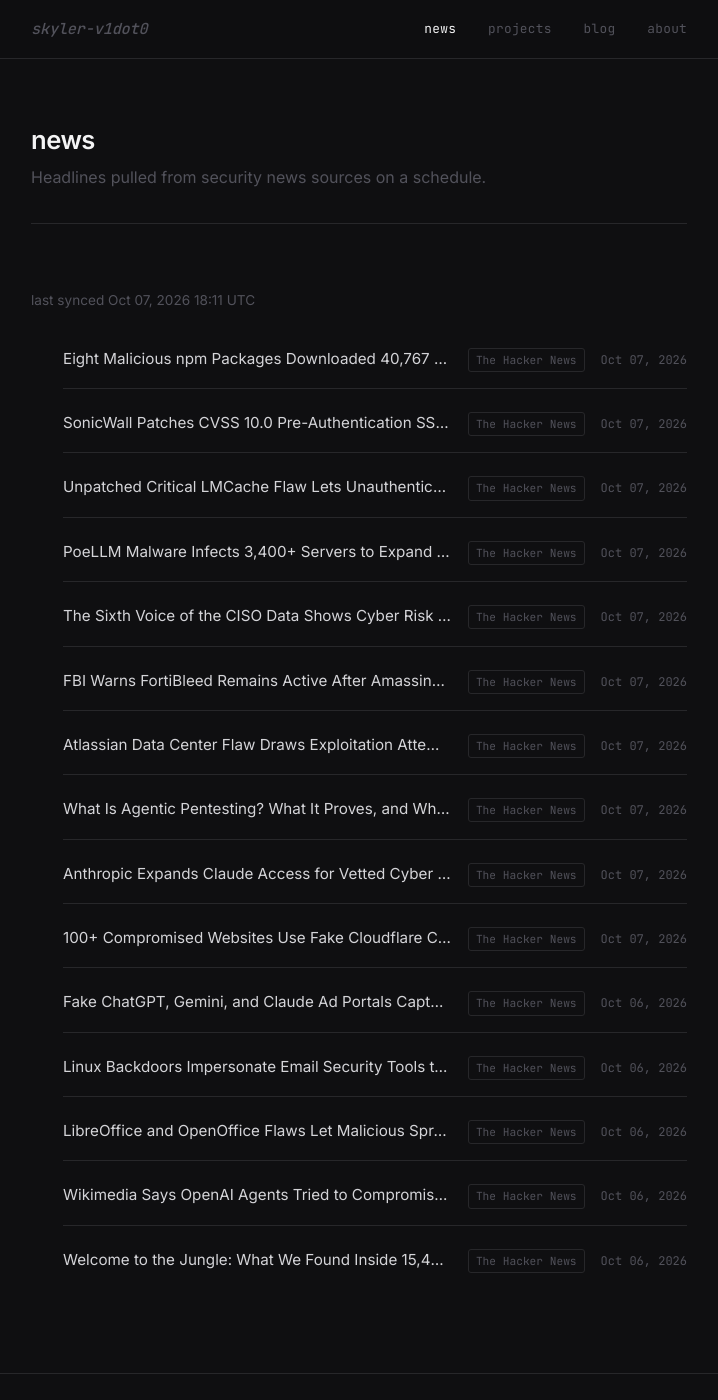
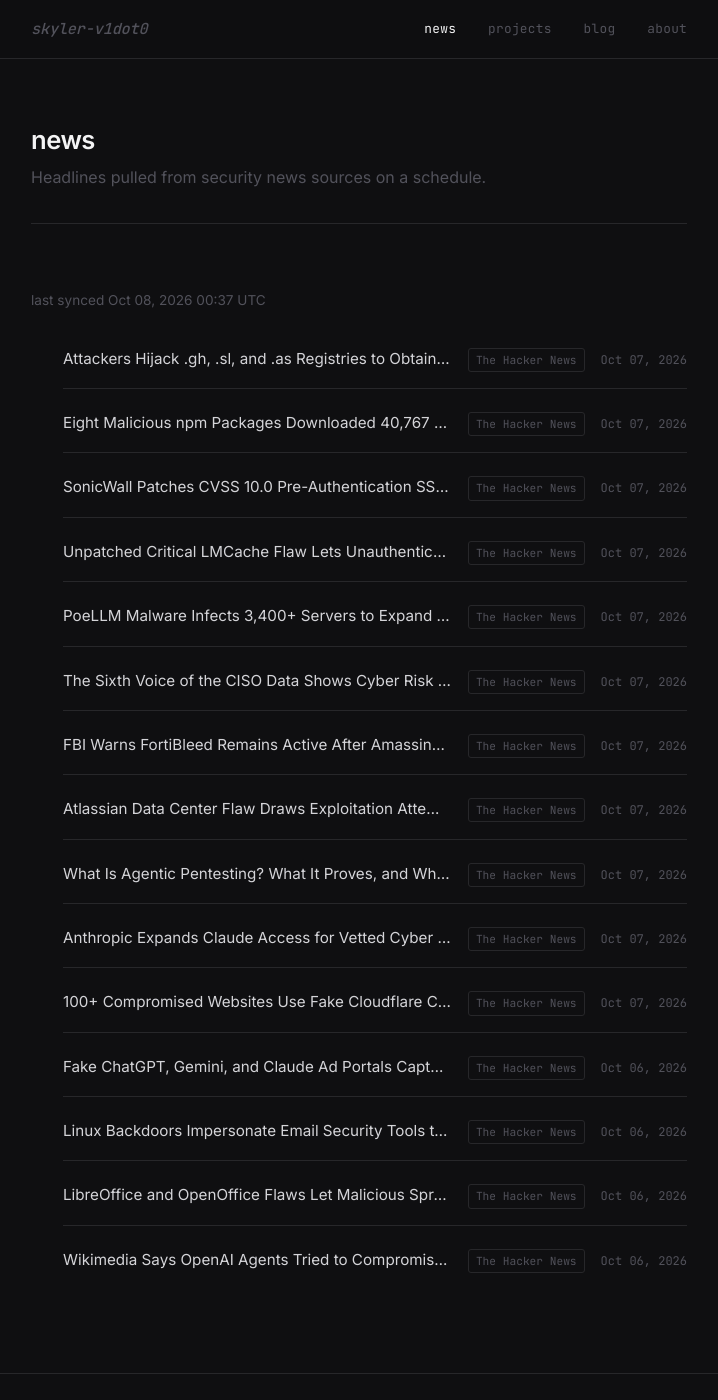
Before and after one commit to skyler-v1dot0/personal-site, a Jekyll site: the page built from news.html, in a window 1280 px wide and 1400 px high. Shown: the whole window, without its empty margins (281-999 px from the left). Built offline with Jekyll 4.4.1, drawn with Linux system fonts in a browser that asks for light colours.

Commit message:
chore: sync news feed [skip ci]

```diff
--- a/_data/news.yml
+++ b/_data/news.yml
@@ -1,6 +1,11 @@
 ---
-updated_at: '2026-10-07T18:11:10Z'
+updated_at: '2026-10-08T00:37:02Z'
 items:
+- title: Attackers Hijack .gh, .sl, and .as Registries to Obtain Certificates for
+    Google Domains
+  url: https://thehackernews.com/2026/10/attackers-hijack-gh-sl-and-as.html
+  source: The Hacker News
+  published: '2026-10-07T18:48:17Z'
 - title: Eight Malicious npm Packages Downloaded 40,767 Times Deliver Overlord RAT
     and Stealer
   url: https://thehackernews.com/2026/10/eight-malicious-npm-packages-downloaded.html
@@ -64,7 +69,3 @@ items:
   url: https://thehackernews.com/2026/10/wikimedia-says-openai-agents-tried-to.html
   source: The Hacker News
   published: '2026-10-06T11:26:25Z'
-- title: 'Welcome to the Jungle: What We Found Inside 15,465 Public MCP Servers'
-  url: https://thehackernews.com/2026/10/welcome-to-jungle-what-we-found-inside.html
-  source: The Hacker News
-  published: '2026-10-06T11:02:30Z'
```
